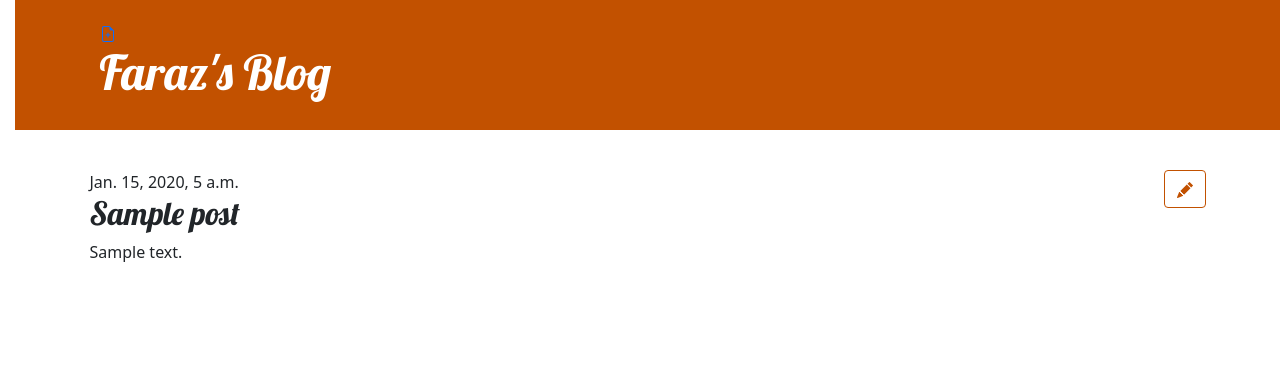
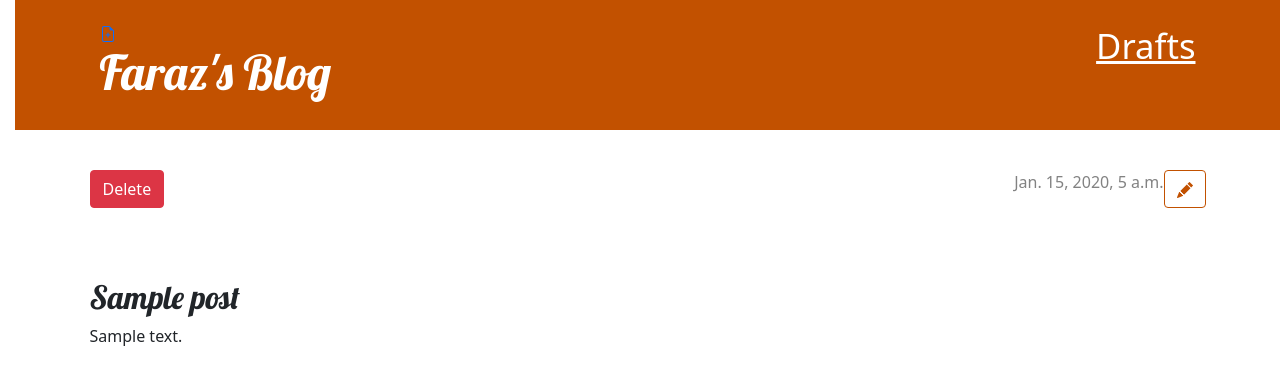
Before and after one commit to farazfayyazivytech/module5_django, a Django app: page /post/1/ in a window 1280 px wide. Shown: the top 385 px of the page. Run offline with Django 4.2, Linux system fonts and the light colour scheme; a user stored in the database is signed in; tables that the repository leaves empty hold one stand-in row (values such as "Sample post").

Commit message:
added delete button and improved functionality

```diff
--- a/blog/templates/blog/base.html
+++ b/blog/templates/blog/base.html
@@ -17,6 +17,8 @@
       <div class="container">
 
         {% if user.is_authenticated %}
+
+            <a href="{% url 'post_draft_list' %}" class="top-menu">Drafts</a>
 
             <a href="{% url 'post_new' %}">
                 {% include './icons/file-earmark-plus.svg' %}
--- a/blog/templates/blog/post_detail.html
+++ b/blog/templates/blog/post_detail.html
@@ -17,10 +17,20 @@
             </aside>
 
             {% if post.published_date %}
-            <time>
-                {{ post.published_date }}
-            </time>
+                <div class="date">
+                    {{ post.published_date }}
+                </div>
+            {% else %}
+                <form method="POST" action="{% url 'post_publish' pk=post.pk %}" class="post-form">{% csrf_token %}
+                    <button type="submit" class="post btn btn-secondary" name="publish">Publish</button>
+                </form>
             {% endif %}
+
+            <form method="POST" action="{% url 'post_remove' pk=post.pk %}" class="post-form">{% csrf_token %}
+                <button type="submit" class="post btn btn-danger" name="delete">
+                Delete
+                </button>
+            </form>
 
             <h2>{{ post.title }}</h2>
             <p>{{ post.text|linebreaksbr }}</p>
--- a/blog/urls.py
+++ b/blog/urls.py
@@ -6,4 +6,8 @@
     path('post/<int:pk>/', views.post_detail, name='post_detail'),
     path('post/new/', views.post_new, name='post_new'),
     path('post/<int:pk>/edit/', views.post_edit, name='post_edit'),
+    path('drafts/', views.post_draft_list, name='post_draft_list'),
+    path('post/<int:pk>/publish/', views.post_publish, name='post_publish'),
+    path('post/<int:pk>/remove/', views.post_remove, name='post_remove'),
+
 ]
--- a/blog/views.py
+++ b/blog/views.py
@@ -1,3 +1,4 @@
+from django.shortcuts import redirect
 from django.shortcuts import render, get_object_or_404
 from django.utils import timezone
 from .models import Post
@@ -34,9 +35,25 @@
         if form.is_valid():
             post = form.save(commit=False)
             post.author = request.user
-            post.published_date = timezone.now()
+
             post.save()
             return redirect('post_detail', pk=post.pk)
     else:
         form = PostForm(instance=post)
     return render(request, 'blog/post_edit.html', {'form': form})
+
+def post_draft_list(request):
+    posts = Post.objects.filter(published_date__isnull=True).order_by('created_date')
+    return render(request, 'blog/post_draft_list.html', {'posts': posts})
+
+def post_publish(request, pk):
+    post = get_object_or_404(Post, pk=pk)
+    if request.method=='POST':
+        post.publish()
+    return redirect('post_detail', pk=pk)
+
+def post_remove(request, pk):
+    post = get_object_or_404(Post, pk=pk)
+    if request.method=='POST':
+        post.delete()
+    return redirect('post_list')
```
Also changed, not shown: blog/templates/blog/post_draft_list.html (added, +21 -0 lines).
